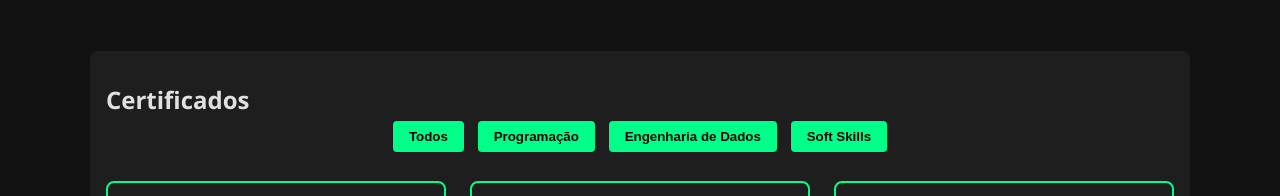
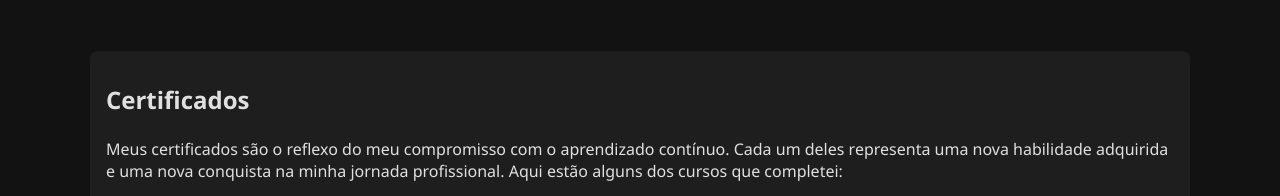
Before and after one commit to lkaroolanne/Portifolio, a plain HTML site: page index.html in a window 1280 px wide. Shown: the part 1900-2096 px from the top of the page. Drawn offline with Linux system fonts and the light colour scheme.

Commit message:
Atualiza layout da página inicial e estilo

```diff
--- a/index.html
+++ b/index.html
@@ -89,6 +89,9 @@
 
   <section id="certificados" class="container">
     <h2>Certificados</h2>
+    <br>
+    <p>Meus certificados são o reflexo do meu compromisso com o aprendizado contínuo. Cada um deles representa uma nova habilidade adquirida e uma nova conquista na minha jornada profissional. Aqui estão alguns dos cursos que completei:</p>
+    <br>
     <div class="filtros-certificados">
       <button onclick="filtrarCertificados('todos')">Todos</button>
       <button onclick="filtrarCertificados('Programação')">Programação</button>
```
